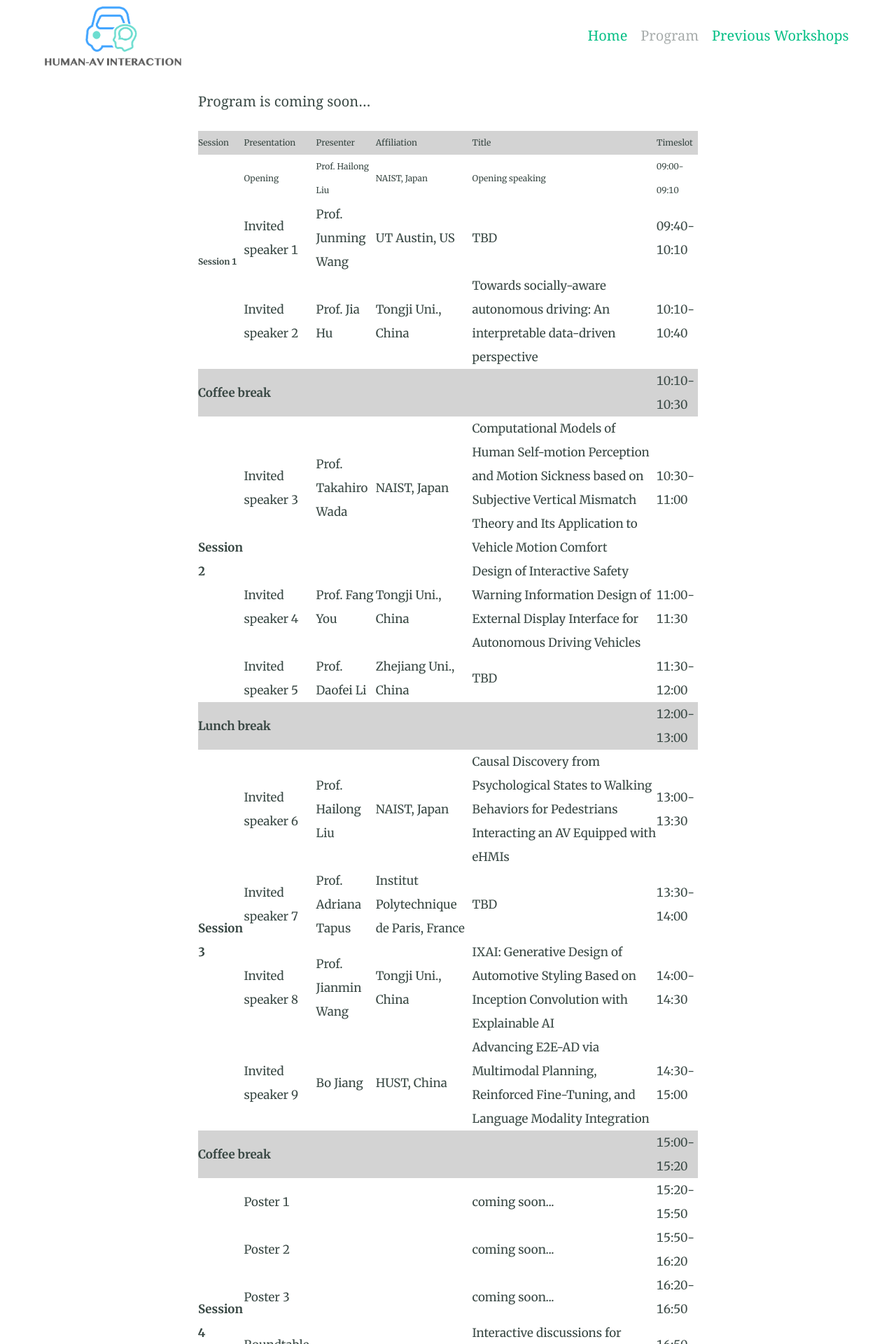
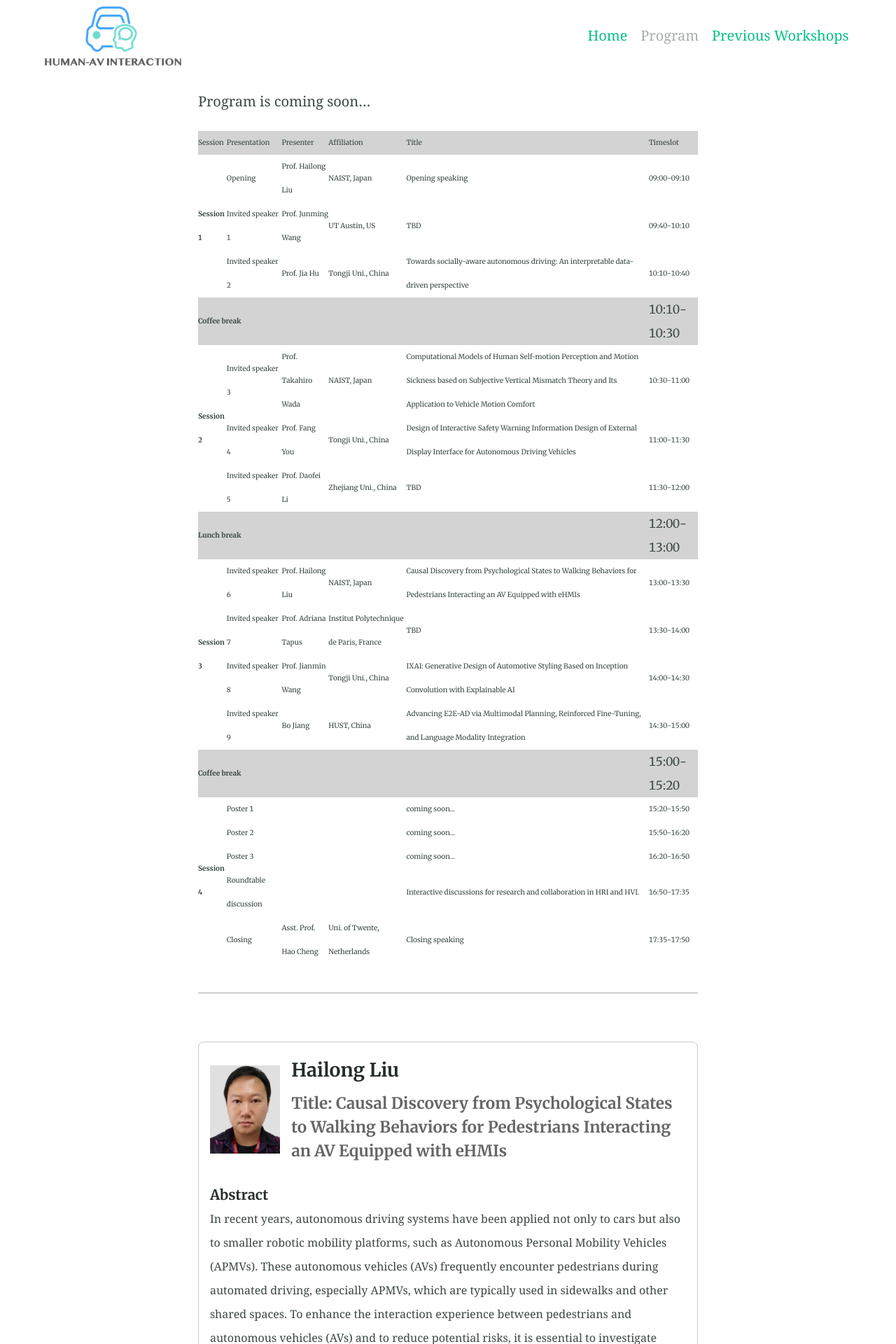
Before and after one commit to Are-You-Happy-with-AV/are-you-happy-with-av.github.io, a Jekyll site: the page built from program.md, in a window 1280 px wide. Shown: the top 1920 px of the page at 70% size. Built offline with Jekyll 4.4.1, drawn with Linux system fonts in a browser that asks for light colours; our own code applies the rules of GitHub Pages for plain Markdown files.

Commit message:
Update program.md

```diff
--- a/program.md
+++ b/program.md
@@ -1,131 +1,131 @@
 Program is coming soon...
 <div style="font-size:3px;">
-<table border="1" cellspacing="0" cellpadding="1" style="border-collapse: collapse; text-align:center; width:100%;">
+<table border="1" cellspacing="0" cellpadding="0" style="border-collapse: collapse; text-align:center; width:100%;">
   <tr style="background-color:lightgrey;">
-    <th style="font-size:12px;">Session</th>
-    <th style="font-size:12px;">Presentation</th>
-    <th style="font-size:12px;">Presenter</th>
-    <th style="font-size:12px;">Affiliation</th>
-    <th style="font-size:12px;">Title</th>
-    <th style="font-size:12px;">Timeslot</th>
+    <th style="font-size:10px;">Session</th>
+    <th style="font-size:10px;">Presentation</th>
+    <th style="font-size:10px;">Presenter</th>
+    <th style="font-size:10px;">Affiliation</th>
+    <th style="font-size:10px;">Title</th>
+    <th style="font-size:10px;">Timeslot</th>
   </tr>
   <tr>
-    <td rowspan="3" style="font-size:12px;"><b>Session 1</b></td>
-    <td style="font-size:12px;">Opening</td>
-    <td style="font-size:12px;">Prof. Hailong Liu</td>
-    <td style="font-size:12px;">NAIST, Japan</td>
-    <td style="font-size:12px;">Opening speaking</td>
-    <td style="font-size:12px;">09:00-09:10</td>
+    <td rowspan="3" style="font-size:10px;"><b>Session 1</b></td>
+    <td style="font-size:10px;">Opening</td>
+    <td style="font-size:10px;">Prof. Hailong Liu</td>
+    <td style="font-size:10px;">NAIST, Japan</td>
+    <td style="font-size:10px;">Opening speaking</td>
+    <td style="font-size:10px;">09:00-09:10</td>
   </tr>
   <tr>
-    <td>Invited speaker 1</td>
-    <td>Prof. Junming Wang</td>
-    <td>UT Austin, US</td>
-    <td>TBD</td>
-    <td>09:40-10:10</td>
+    <td style="font-size:10px;">Invited speaker 1</td>
+    <td style="font-size:10px;">Prof. Junming Wang</td>
+    <td style="font-size:10px;">UT Austin, US</td>
+    <td style="font-size:10px;">TBD</td>
+    <td style="font-size:10px;">09:40-10:10</td>
   </tr>
   <tr>
-    <td>Invited speaker 2</td>
-    <td>Prof. Jia Hu</td>
-    <td>Tongji Uni., China</td>
-    <td>Towards socially-aware autonomous driving: An interpretable data-driven perspective</td>
-    <td>10:10-10:40</td>
+    <td style="font-size:10px;">Invited speaker 2</td>
+    <td style="font-size:10px;">Prof. Jia Hu</td>
+    <td style="font-size:10px;">Tongji Uni., China</td>
+    <td style="font-size:10px;">Towards socially-aware autonomous driving: An interpretable data-driven perspective</td>
+    <td style="font-size:10px;">10:10-10:40</td>
   </tr>
   <tr style="background-color:lightgrey;">
-    <td colspan="5"><b>Coffee break</b><td>10:10-10:30</td></td>
+    <td colspan="5" style="font-size:10px;"><b>Coffee break</b><td>10:10-10:30</td></td>
   </tr>
   <tr>
-    <td rowspan="3"><b>Session 2</b></td>
-    <td>Invited speaker 3</td>
-    <td>Prof. Takahiro Wada</td>
-    <td>NAIST, Japan</td>
-    <td>Computational Models of Human Self-motion Perception and Motion Sickness based on Subjective Vertical Mismatch Theory and Its Application to Vehicle Motion Comfort</td>
-    <td>10:30-11:00</td>
+    <td rowspan="3" style="font-size:10px;"><b>Session 2</b></td>
+    <td style="font-size:10px;">Invited speaker 3</td>
+    <td style="font-size:10px;">Prof. Takahiro Wada</td>
+    <td style="font-size:10px;">NAIST, Japan</td>
+    <td style="font-size:10px;">Computational Models of Human Self-motion Perception and Motion Sickness based on Subjective Vertical Mismatch Theory and Its Application to Vehicle Motion Comfort</td>
+    <td style="font-size:10px;">10:30-11:00</td>
   </tr>
   <tr>
-    <td>Invited speaker 4</td>
-    <td>Prof. Fang You</td>
-    <td>Tongji Uni., China</td>
-    <td>Design of Interactive Safety Warning Information Design of External Display Interface for Autonomous Driving Vehicles</td>
-    <td>11:00-11:30</td>
+    <td style="font-size:10px;">Invited speaker 4</td>
+    <td style="font-size:10px;">Prof. Fang You</td>
+    <td style="font-size:10px;">Tongji Uni., China</td>
+    <td style="font-size:10px;">Design of Interactive Safety Warning Information Design of External Display Interface for Autonomous Driving Vehicles</td>
+    <td style="font-size:10px;">11:00-11:30</td>
   </tr>
   <tr>
-    <td>Invited speaker 5</td>
-    <td>Prof. Daofei Li</td>
-    <td>Zhejiang Uni., China</td>
-    <td>TBD</td>
-    <td>11:30-12:00</td>
+    <td style="font-size:10px;">Invited speaker 5</td>
+    <td style="font-size:10px;">Prof. Daofei Li</td>
+    <td style="font-size:10px;">Zhejiang Uni., China</td>
+    <td style="font-size:10px;">TBD</td>
+    <td style="font-size:10px;">11:30-12:00</td>
   </tr>
  <tr style="background-color:lightgrey;">
-    <td colspan="5"><b>Lunch break</b><td>12:00-13:00</td></td>
+    <td colspan="5" style="font-size:10px;"><b>Lunch break</b><td>12:00-13:00</td></td>
   </tr>
   <tr>
-    <td rowspan="4"><b>Session 3</b></td>
-    <td>Invited speaker 6</td>
-    <td>Prof. Hailong Liu</td>
-    <td>NAIST, Japan</td>
-    <td>Causal Discovery from Psychological States to Walking Behaviors for Pedestrians Interacting an AV Equipped with eHMIs</td>
-    <td>13:00-13:30</td>
+    <td rowspan="4" style="font-size:10px;"><b>Session 3</b></td>
+    <td style="font-size:10px;">Invited speaker 6</td>
+    <td style="font-size:10px;">Prof. Hailong Liu</td>
+    <td style="font-size:10px;">NAIST, Japan</td>
+    <td style="font-size:10px;">Causal Discovery from Psychological States to Walking Behaviors for Pedestrians Interacting an AV Equipped with eHMIs</td>
+    <td style="font-size:10px;">13:00-13:30</td>
   </tr>
   <tr>
-    <td>Invited speaker 7</td>
-    <td>Prof. Adriana Tapus</td>
-    <td>Institut Polytechnique de Paris, France</td>
-    <td>TBD</td>
-    <td>13:30-14:00</td>
+    <td style="font-size:10px;">Invited speaker 7</td>
+    <td style="font-size:10px;">Prof. Adriana Tapus</td>
+    <td style="font-size:10px;">Institut Polytechnique de Paris, France</td>
+    <td style="font-size:10px;">TBD</td>
+    <td style="font-size:10px;">13:30-14:00</td>
   </tr>
   <tr>
-    <td>Invited speaker 8</td>
-    <td>Prof. Jianmin Wang</td>
-    <td>Tongji Uni., China</td>
-    <td>IXAI: Generative Design of Automotive Styling Based on Inception Convolution with Explainable AI</td>
-    <td>14:00-14:30</td>
+    <td style="font-size:10px;">Invited speaker 8</td>
+    <td style="font-size:10px;">Prof. Jianmin Wang</td>
+    <td style="font-size:10px;">Tongji Uni., China</td>
+    <td style="font-size:10px;">IXAI: Generative Design of Automotive Styling Based on Inception Convolution with Explainable AI</td>
+    <td style="font-size:10px;">14:00-14:30</td>
   </tr>
   <tr>
-    <td>Invited speaker 9</td>
-    <td>Bo Jiang</td>
-    <td>HUST, China</td>
-    <td>Advancing E2E-AD via Multimodal Planning, Reinforced Fine-Tuning, and Language Modality Integration</td>
-    <td>14:30-15:00</td>
+    <td style="font-size:10px;">Invited speaker 9</td>
+    <td style="font-size:10px;">Bo Jiang</td>
+    <td style="font-size:10px;">HUST, China</td>
+    <td style="font-size:10px;">Advancing E2E-AD via Multimodal Planning, Reinforced Fine-Tuning, and Language Modality Integration</td>
+    <td style="font-size:10px;">14:30-15:00</td>
   </tr>
  <tr style="background-color:lightgrey;">
-    <td colspan="5"><b>Coffee break</b><td>15:00-15:20</td></td>
+    <td colspan="5" style="font-size:10px;"><b>Coffee break</b><td>15:00-15:20</td></td>
   </tr>
   <tr>
-    <td rowspan="5"><b>Session 4</b></td>
-    <td>Poster 1</td>
-    <td></td>
-    <td></td>
-    <td>coming soon...</td>
-    <td>15:20-15:50</td>
+    <td rowspan="5" style="font-size:10px;"><b>Session 4</b></td>
+    <td style="font-size:10px;">Poster 1</td>
+    <td style="font-size:10px;"></td>
+    <td style="font-size:10px;"></td>
+    <td style="font-size:10px;">coming soon...</td>
+    <td style="font-size:10px;">15:20-15:50</td>
   </tr>
   <tr>
-    <td>Poster 2</td>
-    <td></td>
-    <td></td>
-    <td>coming soon...</td>
-    <td>15:50-16:20</td>
+    <td style="font-size:10px;">Poster 2</td>
+    <td style="font-size:10px;"></td>
+    <td style="font-size:10px;"></td>
+    <td style="font-size:10px;">coming soon...</td>
+    <td style="font-size:10px;">15:50-16:20</td>
   </tr>
   <tr>
-    <td>Poster 3</td>
-    <td></td>
-    <td></td>
-    <td>coming soon...</td>
-    <td>16:20-16:50</td>
+    <td style="font-size:10px;">Poster 3</td>
+    <td style="font-size:10px;"></td>
+    <td style="font-size:10px;"></td>
+    <td style="font-size:10px;">coming soon...</td>
+    <td style="font-size:10px;">16:20-16:50</td>
   </tr>
   <tr>
-    <td>Roundtable discussion</td>
-    <td></td>
-    <td></td>
-    <td>Interactive discussions for research and collaboration in HRI and HVI.</td>
-    <td>16:50-17:35</td>
+    <td style="font-size:10px;">Roundtable discussion</td>
+    <td style="font-size:10px;"></td>
+    <td style="font-size:10px;"></td>
+    <td style="font-size:10px;">Interactive discussions for research and collaboration in HRI and HVI.</td>
+    <td style="font-size:10px;">16:50-17:35</td>
   </tr>
   <tr>
-    <td>Closing</td>
-    <td>Asst. Prof. Hao Cheng</td>
-    <td>Uni. of Twente, Netherlands</td>
-    <td>Closing speaking</td>
-    <td>17:35-17:50</td>
+    <td style="font-size:10px;">Closing</td>
+    <td style="font-size:10px;">Asst. Prof. Hao Cheng</td>
+    <td style="font-size:10px;">Uni. of Twente, Netherlands</td>
+    <td style="font-size:10px;">Closing speaking</td>
+    <td style="font-size:10px;">17:35-17:50</td>
   </tr>
 </table>
 </div>
@@ -141,14 +141,14 @@ Program is coming soon...
     </div>
     <!-- Name and Title -->
     <div>
-      <h2 style="margin:0;">Hailong Liu</h2>
-      <h4 style="margin:4px 0; color:#666;">Title: Causal Discovery from Psychological States to Walking Behaviors for Pedestrians Interacting an AV Equipped with eHMIs</h4>
+      <h4 style="margin:0;">Hailong Liu</h4>
+      <h5 style="margin:4px 0; color:#666;">Title: Causal Discovery from Psychological States to Walking Behaviors for Pedestrians Interacting an AV Equipped with eHMIs</h5>
     </div>
   </div>
 
   <!-- Abstract -->
   <div style="margin-top:16px;font-size:16px;">
-    <h3>Abstract</h3>
+    <h6>Abstract</h6>
     <p>
 In recent years, autonomous driving systems have been applied not only to cars but also to smaller robotic mobility platforms, such as Autonomous Personal Mobility Vehicles (APMVs). These autonomous vehicles (AVs) frequently encounter pedestrians during automated driving, especially APMVs, which are typically used in sidewalks and other shared spaces. To enhance the interaction experience between pedestrians and autonomous vehicles (AVs) and to reduce potential risks, it is essential to investigate pedestrians’ walking behaviors in such encounters and to understand the underlying psychological processes. In this talk, I will first introduce a study that investigates the causal relationships between pedestrians’ subjective feelings and their walking behaviors during interactions with an APMV equipped with an external human–machine interface (eHMI). Based on the causal factors identified in this study, I will then present an approach for improving pedestrian–autonomous car interactions.
     </p>
@@ -156,7 +156,7 @@ In recent years, autonomous driving systems have been applied not only to cars b
 
   <!-- Bibliography -->
   <div style="margin-top:16px;font-size:16px;">
-    <h3>Biography</h3>
+    <h6>Biography</h6>
     <p>
       Hailong LIU (IEEE S'15--M'19--SM'25) received his M.Eng. and Ph.D. degrees in Engineering from Ritsumeikan University, Japan, in 2015 and 2018, respectively. From Apr. 2016 to Mar. 2018, he was a JSPS Research Fellow for
 Young Scientists (DC2). He worked as a researcher at Nagoya University from Apr. 2018 to Oct. 2021. In Nov. 2021, he joined Nara Institute of Science and Technology (NAIST), Japan, as an Assistant Professor and was promoted to
```
